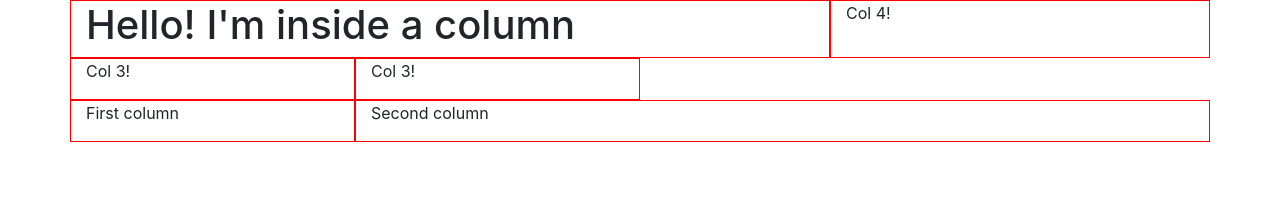
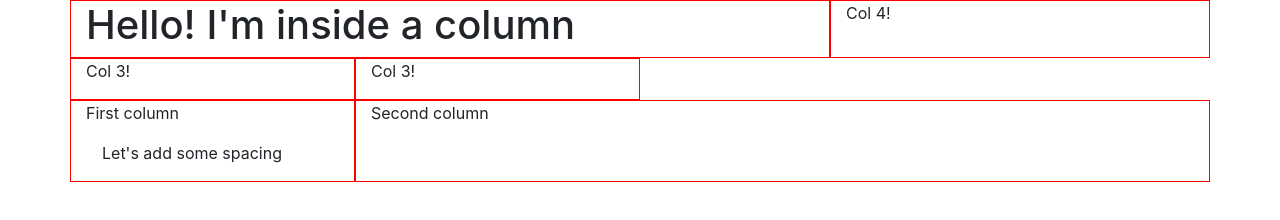
Before and after one commit to seanmcquaid/flexbootstrap, a plain HTML site: page bootstrap/bootstrap.html in a window 1280 px wide. Drawn offline with nearby package versions, Linux system fonts and the light colour scheme.

Commit message:
bootstrap grid system

```diff
--- a/bootstrap/bootstrap.html
+++ b/bootstrap/bootstrap.html
@@ -32,6 +32,7 @@
         <div class="row">
             <div class="col-12 col-md-6 col-lg-3">
                 <p>First column</p>
+                <div class="my-3 px-3">Let's add some spacing</div>
             </div>
             <!-- If you get overflow, it will get taller and wrap into the next row -->
             <div class="col-12 col-md-6 col-lg-9">
```
